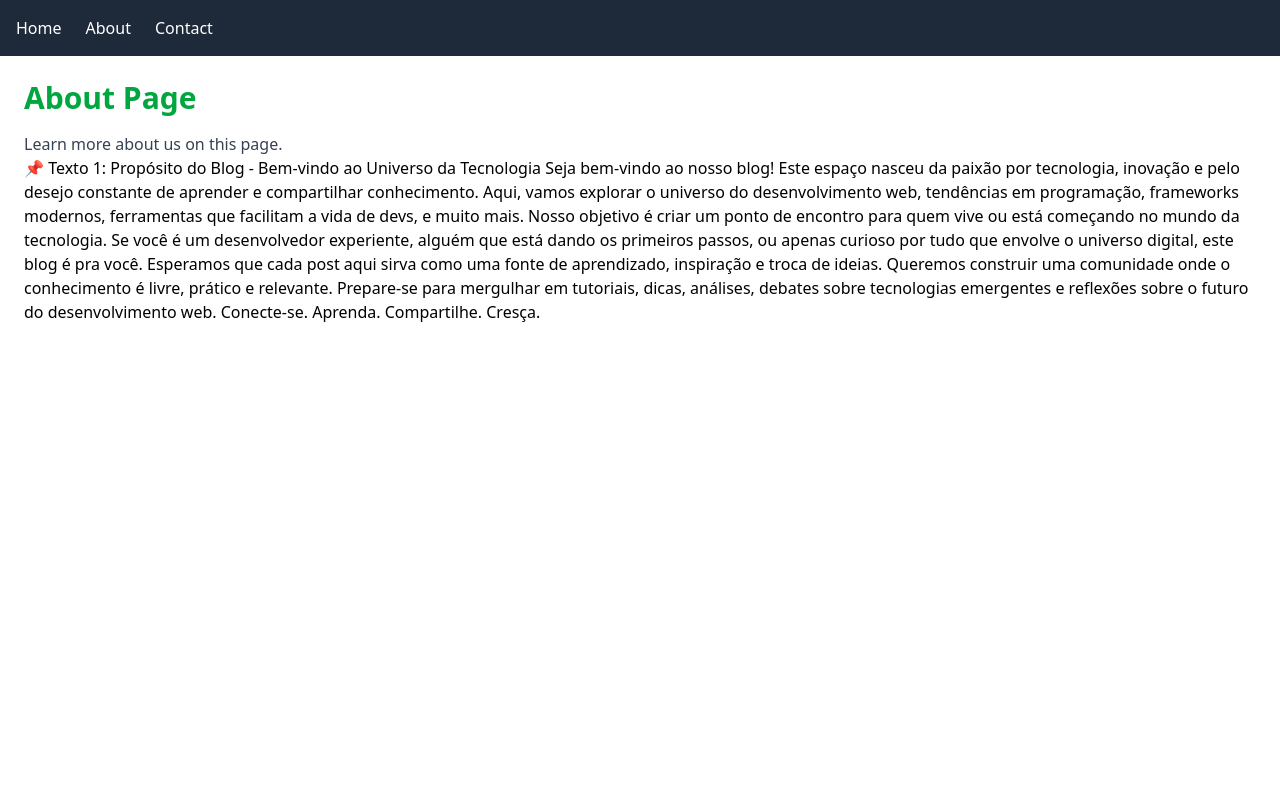
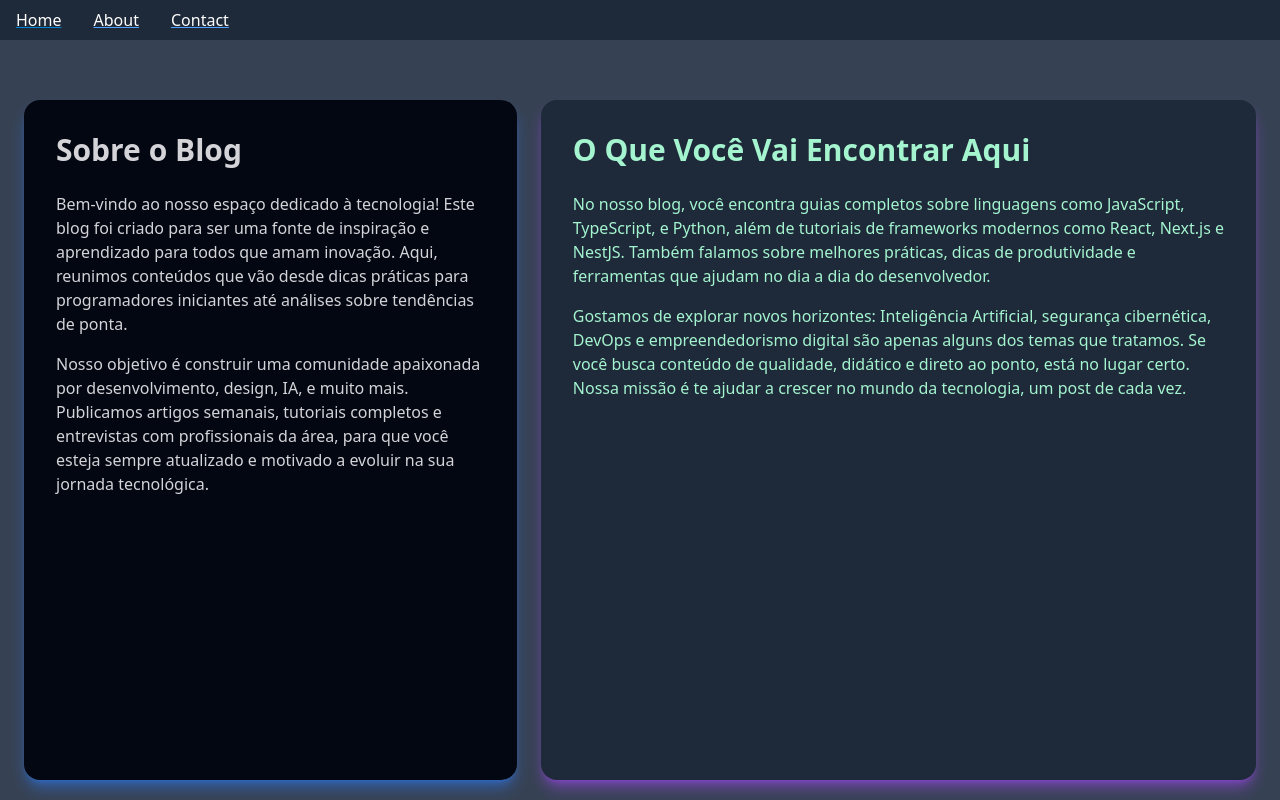
Before and after one commit to Fsp30/Multi-pages-with-React, a React (Vite) app in the folder app/: page /about in a window 1280 px wide. Built offline with nearby package versions, Linux system fonts and the light colour scheme; the HTML template or start-up script is replaced by a standard one.

Commit message:
Estilizando o About.tsx (1.0.3)

```diff
--- a/app/package.json
+++ b/app/package.json
@@ -11,6 +11,7 @@
   },
   "dependencies": {
     "@tailwindcss/vite": "^4.1.3",
+    "framer-motion": "^12.6.5",
     "lucide-react": "^0.487.0",
     "react": "^19.0.0",
     "react-dom": "^19.0.0",
--- a/app/src/App.tsx
+++ b/app/src/App.tsx
@@ -7,9 +7,9 @@ import Navbar from './components/Navbar'
 export default function App() {
   return (
     <BrowserRouter>
-      <div className="flex flex-col h-screen overflow-hidden">
+      <div className="flex flex-col min-h-screen md:h-screen md:overflow-hidden">
         <Navbar />
-        <main className="flex-grow h-0 overflow-hidden">
+        <main className="flex-grow">
 
           <Routes>
             <Route path="/" element={<Home />} />
--- a/app/src/components/Navbar.tsx
+++ b/app/src/components/Navbar.tsx
@@ -2,17 +2,18 @@ import { Link } from 'react-router-dom'
 
 export default function Navbar() {
   return (
-    <nav className="bg-gray-800 p-4">
-      <ul className="flex space-x-6">
+    <nav className="bg-gray-800 p-2">
+      <ul className="flex space-x-8">
         <li>
-          <Link to="/" className="text-white hover:text-blue-400">Home</Link>
+          <Link to="/" className="text-white hover:text-blue-400 underline decoration-sky-600 ml-2">Home</Link>
         </li>
         <li>
-          <Link to="/about" className="text-white hover:text-blue-400">About</Link>
+          <Link to="/about" className="text-white hover:text-blue-400 underline decoration-sky-600 md:decoration-blue-400">About</Link>
         </li>
         <li>
-          <Link to="/contact" className="text-white hover:text-blue-400">Contact</Link>
+          <Link to="/contact" className="text-white hover:text-blue-400 underline decoration-sky-600 md:decoration-blue-400">Contact</Link>
         </li>
+
       </ul>
     </nav>
   )
--- a/app/src/pages/About.tsx
+++ b/app/src/pages/About.tsx
@@ -1,22 +1,46 @@
+import { motion } from "framer-motion";
 export default function About() {
-        return (
-          <div className="p-6">
-            <h1 className="text-3xl font-bold text-green-600">About Page</h1>
-            <p className="mt-4 text-gray-700">Learn more about us on this page.</p>
-            <p>📌 Texto 1: Propósito do Blog - Bem-vindo ao Universo da Tecnologia
-Seja bem-vindo ao nosso blog!
+  return (
+    <div className="p-6 min-h-screen md:h-screen flex flex-col md:flex-row gap-6 bg-gray-700 justify-center items-center overflow-hidden">
+      <motion.div
+        initial={{ opacity: 0, x: -50 }}
+        animate={{ opacity: 1, x: 0 }}
+        transition={{ duration: 0.6 }}
+        className="h-auto md:h-[85vh] w-full md:w-2/5 bg-gray-950 rounded-2xl p-8 text-zinc-300 overflow-y-auto shadow-lg shadow-blue-500/50"
+      >
 
-Este espaço nasceu da paixão por tecnologia, inovação e pelo desejo constante de aprender e compartilhar conhecimento. Aqui, vamos explorar o universo do desenvolvimento web, tendências em programação, frameworks modernos, ferramentas que facilitam a vida de devs, e muito mais.
+        <h2 className="text-3xl font-bold mb-6">Sobre o Blog</h2>
+        <p className="mb-4">
+          Bem-vindo ao nosso espaço dedicado à tecnologia! Este blog foi criado para ser uma fonte
+          de inspiração e aprendizado para todos que amam inovação. Aqui, reunimos conteúdos que vão
+          desde dicas práticas para programadores iniciantes até análises sobre tendências de ponta.
+        </p>
+        <p>
+          Nosso objetivo é construir uma comunidade apaixonada por desenvolvimento, design, IA, e muito
+          mais. Publicamos artigos semanais, tutoriais completos e entrevistas com profissionais da área,
+          para que você esteja sempre atualizado e motivado a evoluir na sua jornada tecnológica.
+        </p>
 
-Nosso objetivo é criar um ponto de encontro para quem vive ou está começando no mundo da tecnologia. Se você é um desenvolvedor experiente, alguém que está dando os primeiros passos, ou apenas curioso por tudo que envolve o universo digital, este blog é pra você.
-
-Esperamos que cada post aqui sirva como uma fonte de aprendizado, inspiração e troca de ideias. Queremos construir uma comunidade onde o conhecimento é livre, prático e relevante.
-
-Prepare-se para mergulhar em tutoriais, dicas, análises, debates sobre tecnologias emergentes e reflexões sobre o futuro do desenvolvimento web.
-
-Conecte-se. Aprenda. Compartilhe. Cresça.
-
-</p>
-          </div>
-        )
+      </motion.div>
+      <motion.div
+        initial={{ opacity: 0, x: 50 }}
+        animate={{ opacity: 1, x: 0 }}
+        transition={{ duration: 0.6, delay: 0.2 }}
+        className="h-auto md:h-[85vh] w-full md:flex-1 bg-gray-800 rounded-2xl p-8 overflow-y-auto text-emerald-200 shadow-lg shadow-purple-500/50"
+      >
+        <h2 className="text-3xl font-bold mb-6">O Que Você Vai Encontrar Aqui</h2>
+        <p className="mb-4">
+          No nosso blog, você encontra guias completos sobre linguagens como JavaScript, TypeScript, e Python,
+          além de tutoriais de frameworks modernos como React, Next.js e NestJS. Também falamos sobre melhores
+          práticas, dicas de produtividade e ferramentas que ajudam no dia a dia do desenvolvedor.
+        </p>
+        <p>
+          Gostamos de explorar novos horizontes: Inteligência Artificial, segurança cibernética, DevOps e
+          empreendedorismo digital são apenas alguns dos temas que tratamos. Se você busca conteúdo de qualidade,
+          didático e direto ao ponto, está no lugar certo. Nossa missão é te ajudar a crescer no mundo da tecnologia,
+          um post de cada vez.
+        </p>
+      </motion.div>
+    </div>
+  );
 }
--- a/app/src/pages/Home.tsx
+++ b/app/src/pages/Home.tsx
@@ -1,9 +1,9 @@
 export default function Home() {
         return (
 
-                <div className="h-screen flex justify-center            items-center bg-gray-700 p-6">
-                        <div className="h-[90vh] w-4/5 overflow-y-auto bg-gray-900 p-5 text-emerald-200 rounded-3xl ">
-                              <p className="m-6">Desde seu lançamento em 2013 pelo time do Facebook, o <span className="text-sky-600 font-bold decoration-sky-400">ReactJS</span> transformou completamente a forma como desenvolvemos aplicações web. Mais do que apenas uma biblioteca JavaScript, o React redefiniu conceitos e trouxe um novo padrão de eficiência, reatividade e escalabilidade para a criação de interfaces de usuário.</p>
+                <div className="h-screen flex justify-center            items-center bg-gray-700 p-4">
+                        <div className="h-[85vh] w-4/5 overflow-y-auto bg-gray-900 p-4 text-emerald-200 rounded-3xl shadow-lg shadow-blue-500/50 ">
+                              <p className="m-6">Desde seu lançamento em 2013 pelo time do Facebook, o <span className="text-sky-600 font-bold  underline decoration-sky-600 md:decoration-blue-400">ReactJS</span> transformou completamente a forma como desenvolvemos aplicações web. Mais do que apenas uma biblioteca JavaScript, o React redefiniu conceitos e trouxe um novo padrão de eficiência, reatividade e escalabilidade para a criação de interfaces de usuário.</p>
                                 <p className="m-6">Um dos grandes diferenciais do React é seu modelo baseado em componentes reutilizáveis, que permite criar interfaces dinâmicas e modulares, facilitando tanto a manutenção quanto a escalabilidade de projetos. Além disso, o uso do Virtual DOM proporcionou ganhos significativos de performance em relação a abordagens tradicionais de manipulação da DOM.</p>
                                 <p className="m-6">Com o crescimento da comunidade e o suporte de grandes empresas, o React se consolidou como uma das ferramentas mais populares e influentes do ecossistema web. Ele serviu de base para outras tecnologias, como o React Native, que levou a filosofia de componentes para o desenvolvimento mobile.</p>
                                 <p className="m-6">Hoje, empresas de todos os portes — de startups a gigantes como Netflix, Airbnb e Instagram — confiam no React para entregar experiências rápidas, responsivas e intuitivas aos seus usuários.</p>
```
Also changed, not shown: 1 other file (tests, documents, lock files or other folders).
